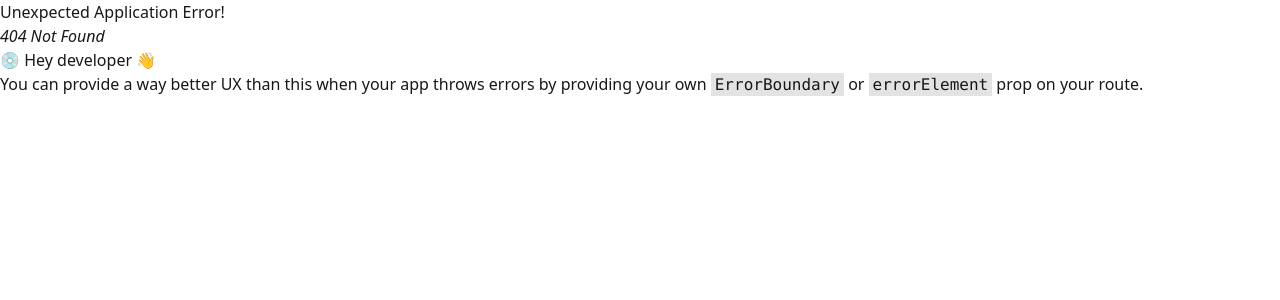
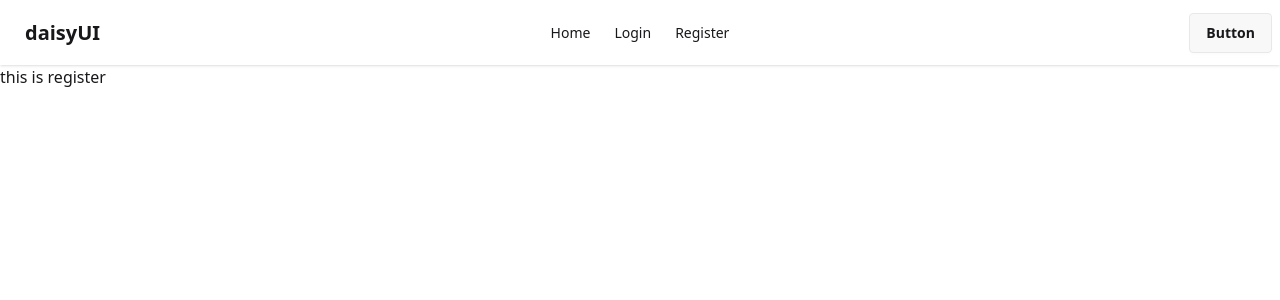
Before and after one commit to ahassh1/authenticaiton-integration, a React (Vite) app: page /register in a window 1280 px wide. Before the commit this address had no page. Shown: the top 300 px of the page. Built offline with nearby package versions, Linux system fonts and the light colour scheme.

Commit message:
added route and navbar

```diff
--- a/src/App.jsx
+++ b/src/App.jsx
@@ -6,7 +6,7 @@
 
   return (
     <>
-     <h1 className='underline'>hello</h1>
+
     </>
   )
 }
--- /dev/null
+++ b/src/Home/Home.jsx
@@ -0,0 +1,11 @@
+import React from 'react';
+
+const Home = () => {
+    return (
+        <div>
+            <h2>hello home</h2>
+        </div>
+    );
+};
+
+export default Home;
--- /dev/null
+++ b/src/Login/Login.jsx
@@ -0,0 +1,11 @@
+import React from 'react';
+
+const Login = () => {
+    return (
+        <div>
+            <h2>this is login</h2>
+        </div>
+    );
+};
+
+export default Login;
--- /dev/null
+++ b/src/Navbar/Navbar.jsx
@@ -0,0 +1,37 @@
+import React from 'react';
+import { NavLink } from 'react-router';
+const links = <>
+     <li><NavLink to="/">Home</NavLink></li>
+     <li><NavLink to="/login">Login</NavLink></li>
+     <li><NavLink to="/register">Register</NavLink></li>
+</>
+
+const Navbar = () => {
+    return (
+        <div className="navbar bg-base-100 shadow-sm">
+  <div className="navbar-start">
+    <div className="dropdown">
+      <div tabIndex={0} role="button" className="btn btn-ghost lg:hidden">
+        <svg xmlns="http://www.w3.org/2000/svg" className="h-5 w-5" fill="none" viewBox="0 0 24 24" stroke="currentColor"> <path strokeLinecap="round" strokeLinejoin="round" strokeWidth="2" d="M4 6h16M4 12h8m-8 6h16" /> </svg>
+      </div>
+      <ul
+        tabIndex={0}
+        className="menu menu-sm dropdown-content bg-base-100 rounded-box z-1 mt-3 w-52 p-2 shadow">
+       {links}
+      </ul>
+    </div>
+    <a className="btn btn-ghost text-xl">daisyUI</a>
+  </div>
+  <div className="navbar-center hidden lg:flex">
+    <ul className="menu menu-horizontal px-1">
+     {links}
+    </ul>
+  </div>
+  <div className="navbar-end">
+    <a className="btn">Button</a>
+  </div>
+</div>
+    );
+};
+
+export default Navbar;
--- /dev/null
+++ b/src/Register/Register.jsx
@@ -0,0 +1,11 @@
+import React from 'react';
+
+const Register = () => {
+    return (
+        <div>
+            <h2>this is register</h2>
+        </div>
+    );
+};
+
+export default Register;
--- /dev/null
+++ b/src/layouts/Root.jsx
@@ -0,0 +1,14 @@
+import React from 'react';
+import { Outlet } from 'react-router';
+import Navbar from '../Navbar/Navbar';
+
+const Root = () => {
+    return (
+        <div>
+            <Navbar></Navbar>
+            <Outlet></Outlet>
+        </div>
+    );
+};
+
+export default Root;
--- a/src/main.jsx
+++ b/src/main.jsx
@@ -7,11 +7,29 @@
   createBrowserRouter,
   RouterProvider,
 } from "react-router";
+import Root from './layouts/Root.jsx';
+import Home from './Home/Home.jsx';
+import Login from './Login/Login.jsx';
+import Register from './Register/Register.jsx';
 
 const router = createBrowserRouter([
   {
     path: "/",
-    element: <div>Hello World</div>,
+    Component:Root,
+    children:[
+      {
+        index:true,
+        Component:Home
+      },
+      {
+        path:'/login',
+        Component:Login
+      },
+      {
+        path:'/register',
+        Component:Register
+      }
+    ]
   },
 ]);
 
```
